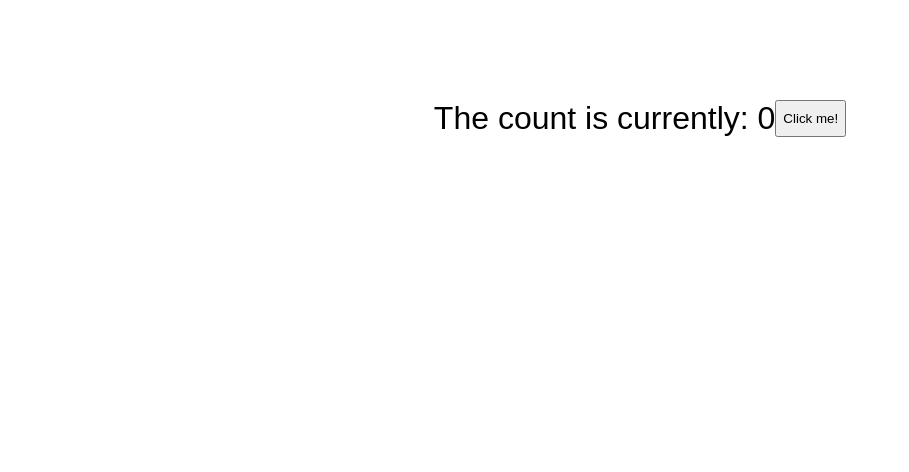
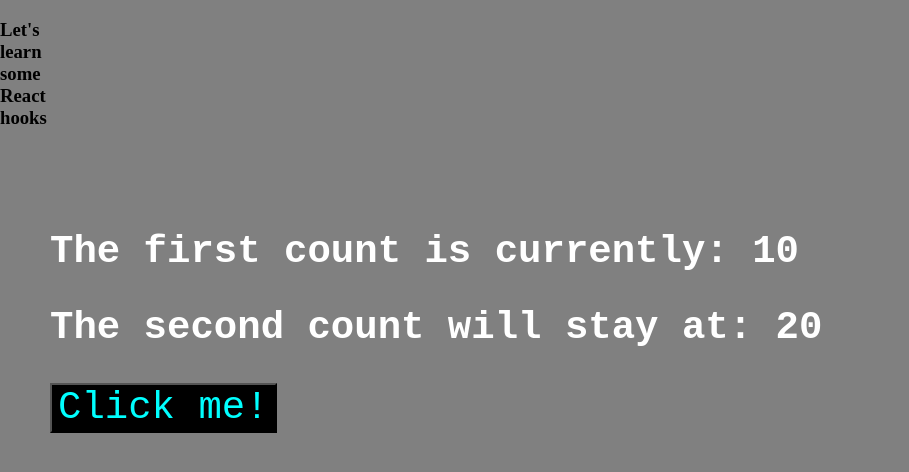
Before and after one commit to arianaberger/react-hooks, a React (Create React App) app: page / in a window 1280 px wide. Shown: the top 472 px of the page, without its empty margins (0-909 px from the left). Built offline with nearby package versions, Linux system fonts and the light colour scheme.

Commit message:
Add two objects to state hook

```diff
--- a/src/App.css
+++ b/src/App.css
@@ -1,15 +1,29 @@
+body {
+  background-color: gray;
+  color: #fff;
+}
+
 .app {
   position: relative;
 }
 
 .wrapper {
-  display: flex;
-  margin: 100px;
+  display: inline-block;
+  margin: 50px;
   justify-content: center;
-  font-family: fantasy;
+  font-family: monospace;
   font-size: 2em;
 }
 
-.counter {
-  display: flex;
+.cursive {
+  font-family: cursive;
+  width: 20px;
+  color: #000;
 }
+
+button {
+  font-size: 1.5em;
+  font-family: monospace;
+  color: cyan;
+  background-color: #000;
+}
--- a/src/App.js
+++ b/src/App.js
@@ -2,17 +2,24 @@ import './App.css';
 import React, { useState, useEffect } from "react";
 
 const App = () => {
-  const [count, setCount] = useState(0);
+  const [{count1, count2}, setCount] = useState({count1: 10, count2: 20});
 
   return(
     <div className="app">
+      <h3 className="cursive">Let's learn some React hooks</h3>
       <div className="wrapper">
-        <div className="counter">
-          The count is currently: {count}
-        </div>
-        <div className="counter">
-          <button onClick={() => setCount(count + 1)}>Click me!</button>
-        </div>
+          <h2>The first count is currently: {count1}</h2>
+          <h2>The second count will stay at: {count2}</h2>
+          <button
+            onClick={() =>
+              setCount(currentState => ({
+                ...currentState,
+                count1: currentState.count1 + 1
+              }))
+            }
+          >
+            Click me!
+          </button>
       </div>
     </div>
   );
```
